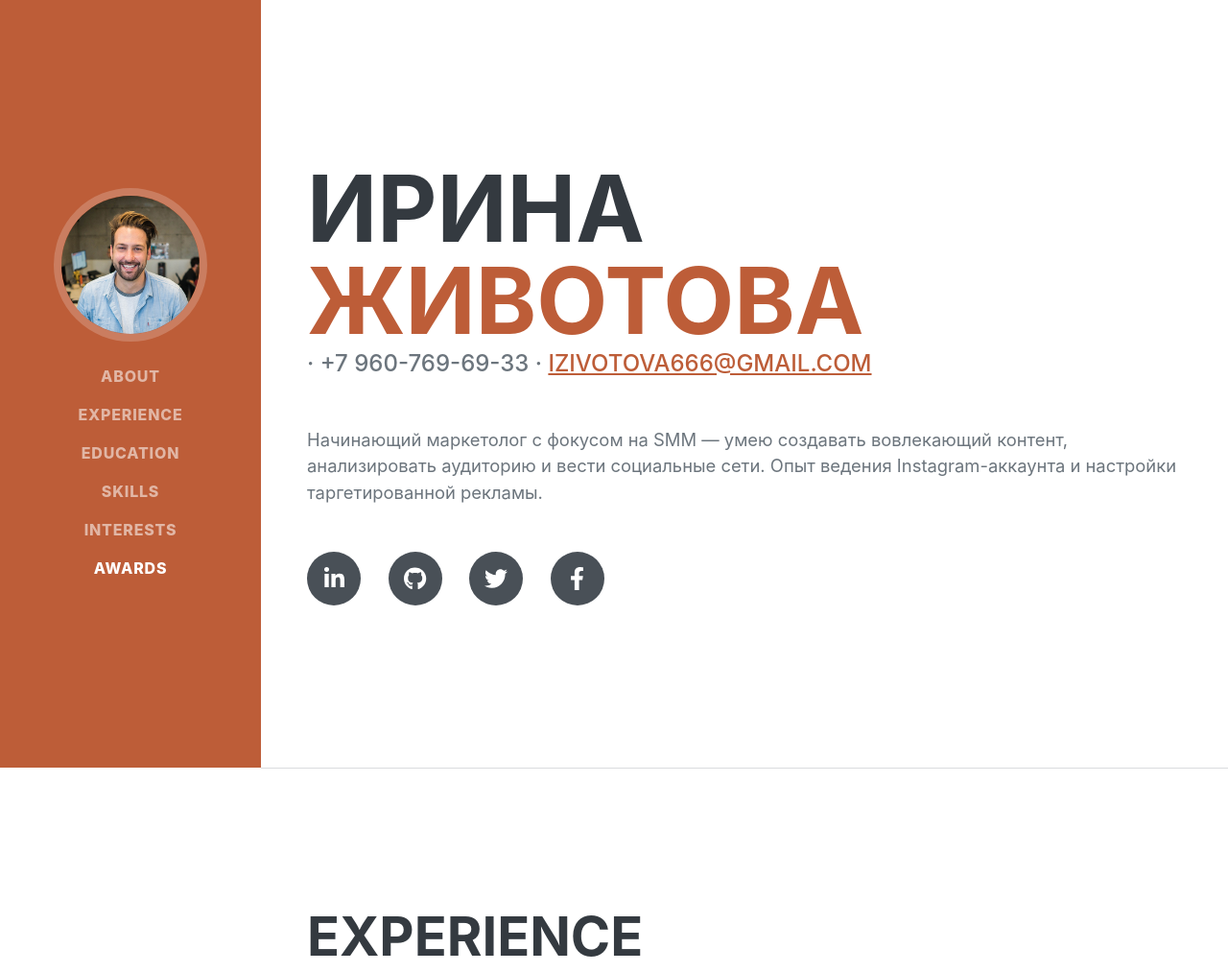
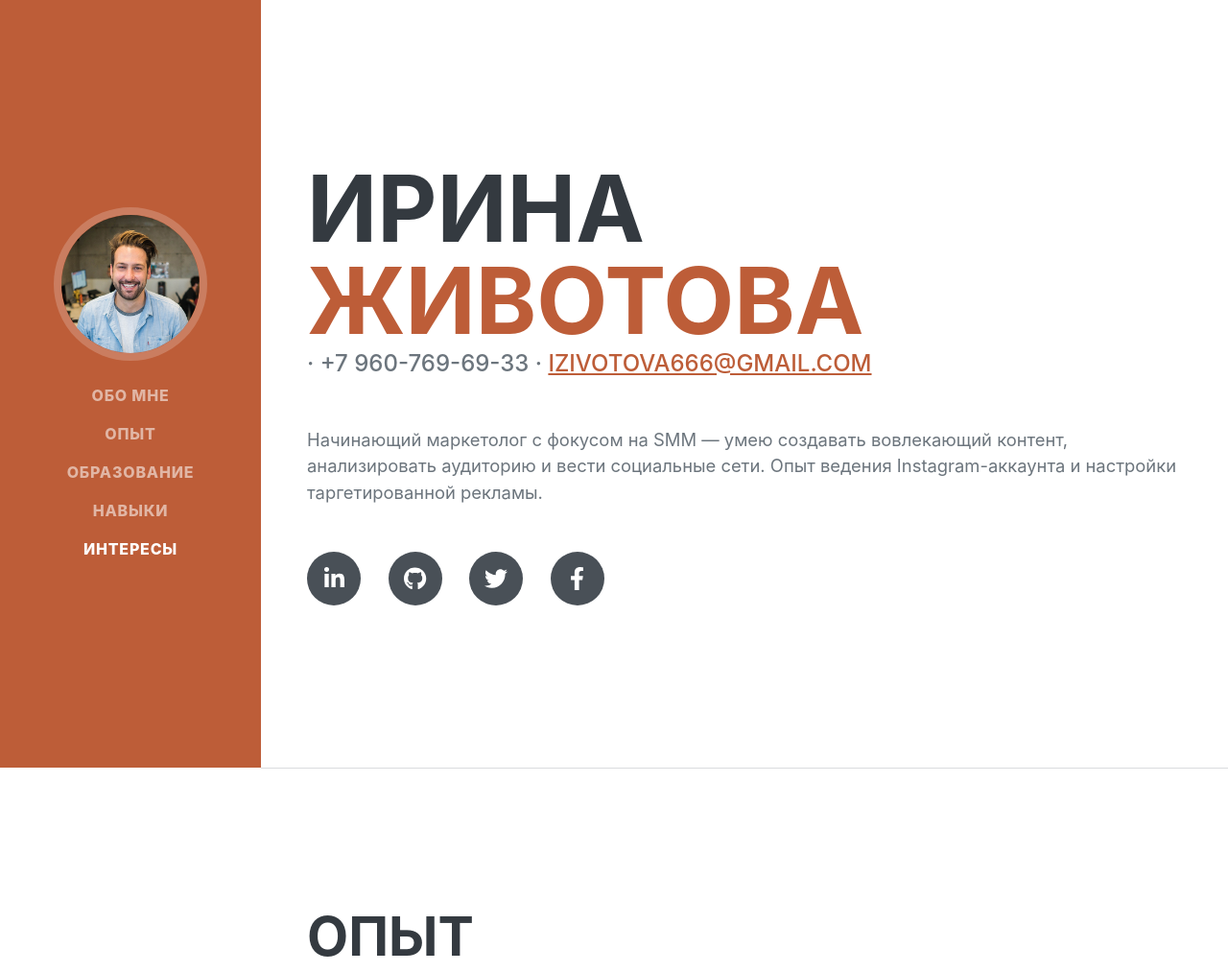
Before and after one commit to zhivotovaiv24-hue/resume, a plain HTML site: page index.html in a window 1280 px wide. Shown: the top 1013 px of the page at 96% size. Drawn offline with nearby package versions, Linux system fonts and the light colour scheme; a web font is replaced by a local one.

Commit message:
Update index.html

```diff
--- a/index.html
+++ b/index.html
@@ -25,12 +25,13 @@
             <button class="navbar-toggler" type="button" data-bs-toggle="collapse" data-bs-target="#navbarResponsive" aria-controls="navbarResponsive" aria-expanded="false" aria-label="Toggle navigation"><span class="navbar-toggler-icon"></span></button>
             <div class="collapse navbar-collapse" id="navbarResponsive">
                 <ul class="navbar-nav">
-                    <li class="nav-item"><a class="nav-link js-scroll-trigger" href="#about">About</a></li>
-                    <li class="nav-item"><a class="nav-link js-scroll-trigger" href="#experience">Experience</a></li>
-                    <li class="nav-item"><a class="nav-link js-scroll-trigger" href="#education">Education</a></li>
-                    <li class="nav-item"><a class="nav-link js-scroll-trigger" href="#skills">Skills</a></li>
-                    <li class="nav-item"><a class="nav-link js-scroll-trigger" href="#interests">Interests</a></li>
-                    <li class="nav-item"><a class="nav-link js-scroll-trigger" href="#awards">Awards</a></li>
+                    <li class="nav-item"><a class="nav-link js-scroll-trigger" href="#about">Обо мне</a></li>
+                    <li class="nav-item"><a class="nav-link js-scroll-trigger" href="#experience">Опыт</a></li>
+                    <li class="nav-item"><a class="nav-link js-scroll-trigger" href="#education">Образование</a></li>
+                    <li class="nav-item"><a class="nav-link js-scroll-trigger" href="#skills">Навыки</a></li>
+                    <li class="nav-item"><a class="nav-link js-scroll-trigger" href="#interests">Интересы</a></li>
+                 <!--   <li class="nav-item"><a class="nav-link js-scroll-trigger" href="#awards">Awards</a></li>
+               -->
                 </ul>
             </div>
         </nav>
@@ -60,7 +61,7 @@
             <!-- Experience-->
             <section class="resume-section" id="experience">
                 <div class="resume-section-content">
-                    <h2 class="mb-5">Experience</h2>
+                    <h2 class="mb-5">Опыт</h2>
                     <div class="d-flex flex-column flex-md-row justify-content-between mb-5">
                         <div class="flex-grow-1">
                             <h3 class="mb-0">Участник Большого события Яндекс Рекламы «REKONFA Live»</h3>
@@ -100,7 +101,7 @@
             <!-- Education-->
             <section class="resume-section" id="education">
                 <div class="resume-section-content">
-                    <h2 class="mb-5">Education</h2>
+                    <h2 class="mb-5">Образование</h2>
                     <div class="d-flex flex-column flex-md-row justify-content-between mb-5">
                         <div class="flex-grow-1">
                             <h3 class="mb-0">Московский издательско-полиграфический колледж имени и. Федорова</h3>
@@ -117,7 +118,8 @@
             <!-- Skills-->
             <section class="resume-section" id="skills">
                 <div class="resume-section-content">
-                    <h2 class="mb-5">Skills</h2>
+                    <h2 class="mb-5">Навыки</h2>
+                   <!--
                     <div class="subheading mb-3">Programming Languages & Tools</div>
                     <ul class="list-inline dev-icons">
                         <li class="list-inline-item"><i class="fab fa-html5"></i></li>
@@ -132,6 +134,7 @@
                         <li class="list-inline-item"><i class="fab fa-gulp"></i></li>
                         <li class="list-inline-item"><i class="fab fa-grunt"></i></li>
                         <li class="list-inline-item"><i class="fab fa-npm"></i></li>
+                   -->
                     </ul>
                     <div class="subheading mb-3">Workflow</div>
                     <ul class="fa-ul mb-0">
@@ -158,14 +161,14 @@
             <!-- Interests-->
             <section class="resume-section" id="interests">
                 <div class="resume-section-content">
-                    <h2 class="mb-5">Interests</h2>
+                    <h2 class="mb-5">Интересы</h2>
                     <p>Помимо маркентинга и продвижения, я люблю посещать разные места: выставки, музеи и концерты. Даже один раз побывав в Третьяковской галерее, можно вдохнавляться картинами оттуда долгое время.</p>
                     <p class="mb-0">Путешествия! Неважно насколько далеко я уезжаю из города, в котором живу, каждый раз это — уникальный опыт в увиденной архитектуре зданий, культуре других людей (даже живя в одной стране, всё может сильно различаться из города в город), природе (соленый воздух у моря, высочайшие горы), что точно стоит всех потраченных средств.
                         К тому же, это хорошо тренирует! Именно в путешествии попадаешь в нестандартные ситуации, которые не могли произойти в твоей зоне комфорта.</p>
                 </div>
             </section>
             <hr class="m-0" />
-            <!-- Awards-->
+            <!-- Awards
             <section class="resume-section" id="awards">
                 <div class="resume-section-content">
                     <h2 class="mb-5">Awards & Certifications</h2>
```
